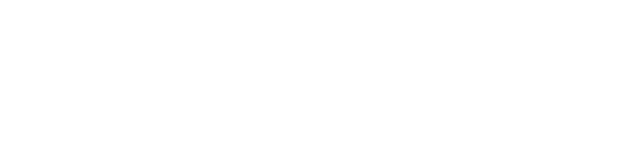
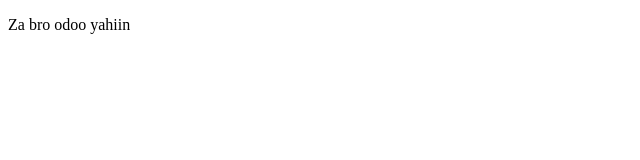
Before and after one commit to y-lel/meds.gov, a plain HTML site: page index.html in a window 1280 px wide. Shown: the whole page, without its empty margins (0-640 px from the left). Drawn offline with Linux system fonts and the light colour scheme.

Commit message:
Update index.html

```diff
--- a/index.html
+++ b/index.html
@@ -7,6 +7,6 @@
     <title>Document</title>
 </head>
 <body>
-
+    <p>Za bro odoo yahiin</p>
 </body>
 </html>
```
